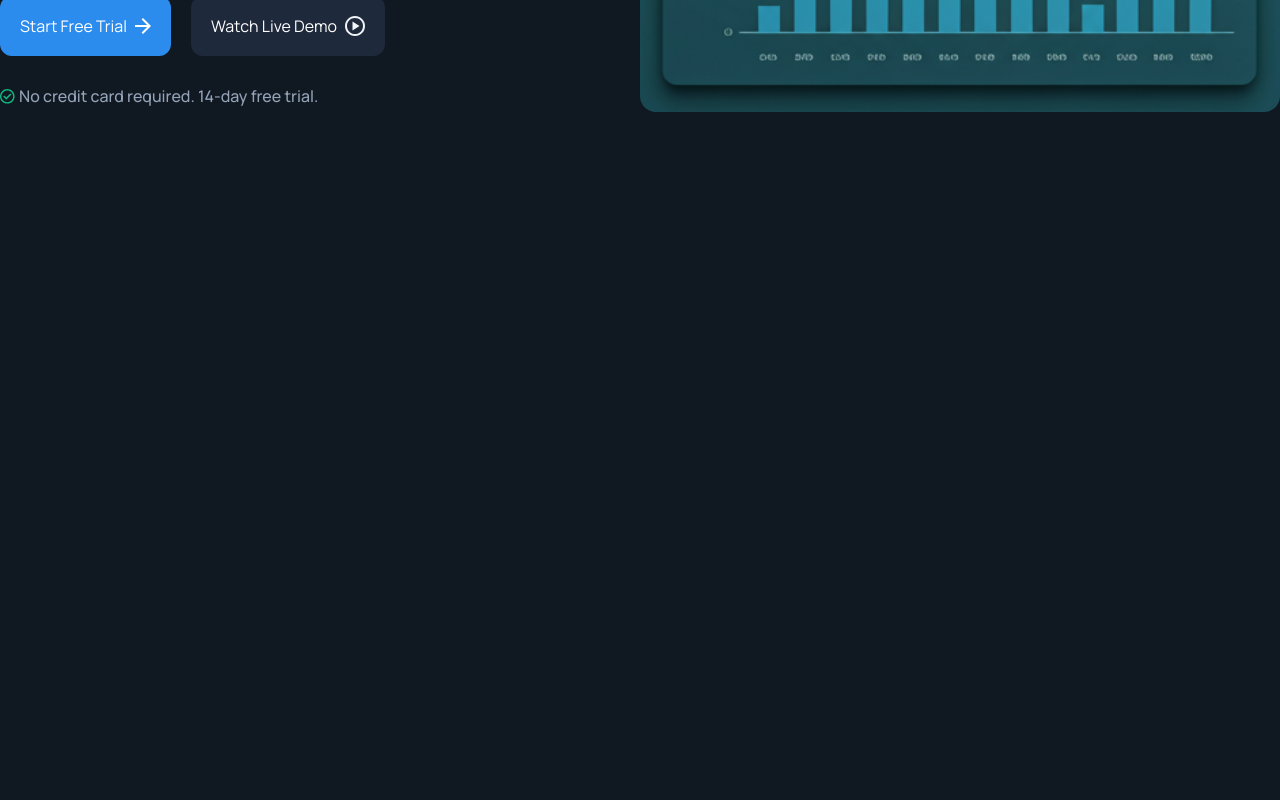
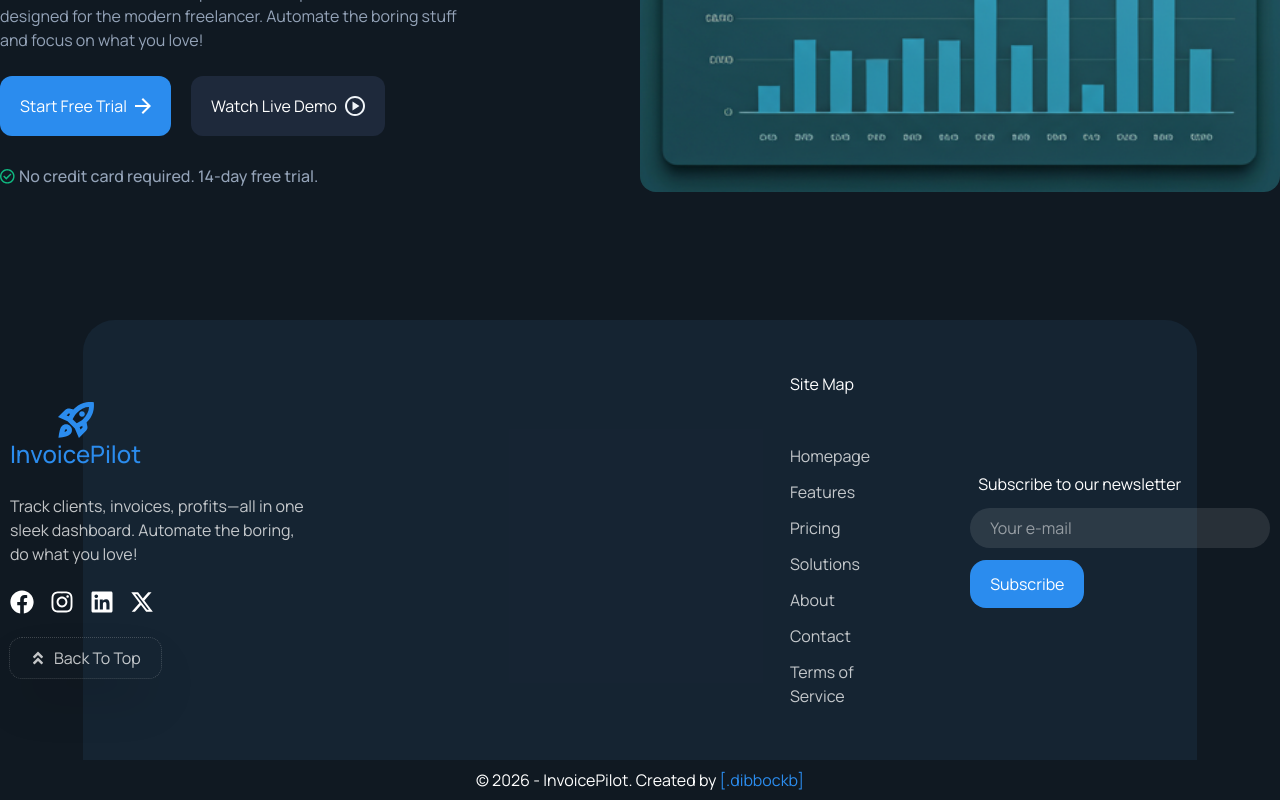
Before and after one commit to dibbockb/InvoicePilot, a React (Vite) app: page / in a window 1280 px wide. Shown: the part 588-1388 px from the top of the page. Before the commit the page ends 800 px from the top, so only its background shows below. Built offline with nearby package versions, Linux system fonts and the light colour scheme.

Commit message:
Added Footer

```diff
--- a/package.json
+++ b/package.json
@@ -15,6 +15,7 @@
     "axios": "^1.13.6",
     "react": "^19.2.0",
     "react-dom": "^19.2.0",
+    "react-icons": "^5.6.0",
     "react-router-dom": "^7.13.1",
     "zod": "^4.3.6",
     "zustand": "^5.0.11"
--- /dev/null
+++ b/src/components/ui/Global/Footer.tsx
@@ -0,0 +1,68 @@
+import { FaFacebook } from "react-icons/fa";
+import { FaInstagram } from "react-icons/fa";
+import { FaLinkedin } from "react-icons/fa";
+import { FaXTwitter } from "react-icons/fa6";
+import { FaAngleDoubleUp } from "react-icons/fa";
+import { Link } from "react-router-dom";
+
+const Footer = () => {
+    const goToTop = () => {
+        window.scrollTo({
+            top: 0,
+            behavior: 'smooth'
+        });
+    };
+
+    const handleSubscribe = () => {
+        alert("We will let you know!")
+    }
+    return (
+        <footer className=" rounded-t-3xl pt-12 ">
+            <div className="w-[87%] mx-auto bg-[#192b3da2] rounded-t-4xl h-110 flex justify-center ">
+
+                {/* footer brand */}
+                <div className="flex flex-col justify-center pr-120">
+                    <div onClick={goToTop} className="flex flex-col w-fit justify-center items-center">
+                        <img src="/assets/icon.svg" alt="navbar-icon" className="h-9 w-9 " />
+                        <div className=" text-accent text-2xl font-medium hidden md:block ">InvoicePilot</div>
+                    </div>
+                    <br />
+                    <p className="w-75 text-white/75">Track clients, invoices, profits—all in one sleek dashboard. Automate the boring, do what you love!</p>
+                    <br />
+                    <div className="flex gap-4">
+                        <a href="https://www.google.com/search?q=InvoicePilot%20by%20dibbockb%20facebook%20page" target="_blank"><FaFacebook className="shadow-2xl h-6 w-6 hover:scale-105"></FaFacebook></a>
+                        <a href="https://www.google.com/search?q=InvoicePilot%20by%20dibbockb%20instagram%20page" target="_blank"><FaInstagram className="shadow-2xl h-6 w-6 hover:scale-105"></FaInstagram></a>
+                        <a href="https://www.google.com/search?q=InvoicePilot%20by%20dibbockb%20linkedin%20page" target="_blank"> <FaLinkedin className="shadow-2xl h-6 w-6 hover:scale-105"></FaLinkedin></a>
+                        <a href="https://www.google.com/search?q=InvoicePilot%20by%20dibbockb%20twitter%20page" target="_blank"><FaXTwitter className="shadow-2xl h-6 w-6 hover:scale-105"></FaXTwitter></a>
+                    </div>
+                    <br />
+                    <button onClick={goToTop} className="flex text-white/75 max-w-fit gap-2 justify-center items-center outline-1 outline-dotted outline-white/20 shadow-2xl rounded-xl w-fit h-10 px-5 hover:bg-accent duration-150 transition-all "> <FaAngleDoubleUp></FaAngleDoubleUp> Back To Top</button>
+                </div>
+
+                {/* footer sitemap */}
+                <div className="flex flex-col justify-center text-left items-start gap-3">
+                    <h5>Site Map</h5>
+                    <br />
+                    <Link className="text-white/75 hover:text-white transition-all duration-300" to={"/"}>Homepage</Link>
+                    <Link className="text-white/75 hover:text-white transition-all duration-300" to={"/features"}>Features</Link>
+                    <Link className="text-white/75 hover:text-white transition-all duration-300" to={"/pricing"}>Pricing</Link>
+                    <Link className="text-white/75 hover:text-white transition-all duration-300" to={"/solutions"}>Solutions</Link>
+                    <Link className="text-white/75 hover:text-white transition-all duration-300" to={"/about"}>About</Link>
+                    <Link className="text-white/75 hover:text-white transition-all duration-300" to={"/contact"}>Contact</Link>
+                    <Link className="text-white/75 hover:text-white transition-all duration-300" to={"/terms"}>Terms of Service</Link>
+                </div>
+
+                {/* footer sub */}
+                <section className="flex flex-col justify-center text-left items-start gap-3 pl-25">
+                    <p className="pl-2">Subscribe to our newsletter</p>
+                    <input type="text" placeholder="Your e-mail" className="bg-white/10 rounded-3xl h-10 w-75 pl-5 transition-all duration-300" />
+                    <button onClick={handleSubscribe} className="text-white bg-accent hover:brightness-85 transition-all duration-300 h-12 w-fit px-5 rounded-2xl">Subscribe</button>
+                </section>
+            </div>
+
+            <p className="text-white text-center py-2">© 2026 - InvoicePilot. Created by <a href="https://www.dibbockb.com/" target="_blank" className="text-accent"> [.dibbockb]</a></p>
+        </footer>
+    )
+}
+
+export default Footer
--- a/src/components/ui/Global/Navbar.tsx
+++ b/src/components/ui/Global/Navbar.tsx
@@ -4,24 +4,23 @@ import { Link } from "react-router-dom"
 const Navbar = () => {
     return (
 
-        <nav className="bg-[#101922] flex justify-around md:justify-between lg:justify-around h-20 ">
+        <nav className="bg-[#101922] flex px-35 py-5 justify-between items-center ">
             <Link to={"/"} className="flex items-center gap-3 hover:scale-110 transition-all duration-200 ease-in-out">
                 <img src="/assets/icon.svg" alt="navbar-icon" className="h-9 w-9 " />
-                <div className=" text-[#2b8cee] text-2xl font-medium hidden md:block ">InvoicePilot</div>
+                <div className=" text-accent text-2xl font-medium hidden md:block ">InvoicePilot</div>
             </Link>
 
             <div className="items-center gap-2 text-white hidden lg:flex ">
-                <NavLink to={"/features"} className="hover:bg-[#2B8CEE]/80 flex justify-center items-center w-22 h-10 rounded transition-all duration-300 text-center">Features</NavLink >
-                <NavLink to={"/solutions"} className="hover:bg-[#2B8CEE]/80 flex justify-center items-center w-25 h-10 rounded transition-all duration-300 text-center">Solutions</NavLink >
-                <NavLink to={"/pricing"} className="hover:bg-[#2B8CEE]/80 flex justify-center items-center w-20 h-10 rounded transition-all duration-300 text-center">Pricing</NavLink >
-                <NavLink to={"/about"} className="hover:bg-[#2B8CEE]/80 flex justify-center items-center w-18 h-10 rounded transition-all duration-300 text-center">About</NavLink >
+                <NavLink to={"/features"} className="hover:bg-accent/80 flex justify-center items-center w-22 h-10 rounded transition-all duration-300 text-center">Features</NavLink >
+                <NavLink to={"/solutions"} className="hover:bg-accent/80 flex justify-center items-center w-25 h-10 rounded transition-all duration-300 text-center">Solutions</NavLink >
+                <NavLink to={"/pricing"} className="hover:bg-accent/80 flex justify-center items-center w-20 h-10 rounded transition-all duration-300 text-center">Pricing</NavLink >
+                <NavLink to={"/about"} className="hover:bg-accent/80 flex justify-center items-center w-18 h-10 rounded transition-all duration-300 text-center">About</NavLink >
             </div>
 
             <div className="flex justify-center items-center gap-3">
-                <Link to={"/login"} className="text-white h-10 hover:bg-[#2B8CEE]/80 flex justify-center items-center rounded w-18 transition-all duration-300">Log In</Link>
-                <Link to={"/onboarding"} className=" text-white bg-[#2B8CEE] w-37 h-10 flex justify-center items-center rounded hover:bg-[#2B8CEE]/80 duration-300">Start Free Trial</Link>
+                <Link to={"/login"} className="text-white h-10 hover:bg-accent/80 flex justify-center items-center rounded w-18 transition-all duration-300">Log In</Link>
+                <Link to={"/onboarding"} className=" text-white bg-accent w-37 h-10 flex justify-center items-center rounded hover:bg-accent/80 duration-300">Start Free Trial</Link>
             </div>
-
         </nav>
     )
 }
--- a/src/components/ui/Landing/Hero.tsx
+++ b/src/components/ui/Landing/Hero.tsx
@@ -2,7 +2,7 @@ import { Link } from "react-router-dom"
 
 const Hero = () => {
     return (
-        <section>
+        <section className="py-20">
 
             <div className="flex justify-center items-end">
                 <div >
--- a/src/index.css
+++ b/src/index.css
@@ -1,11 +1,16 @@
 @import url('https://fonts.googleapis.com/css2?family=Manrope:wght@200..800&display=swap');
 @import "tailwindcss";
 
+@theme {
+    --color-primary: #101922;
+    --color-accent: #2B8CEE;
+}
+
 .Manrope {
-  font-family: "Manrope", sans-serif;
-  font-optical-sizing: auto;
-  font-weight: 500;
-  font-style: normal;
+    font-family: "Manrope", sans-serif;
+    font-optical-sizing: auto;
+    font-weight: 500;
+    font-style: normal;
 }
 
 *,
@@ -15,12 +20,11 @@
 }
 
 * {
-    margin: 0;
     font-family: "Manrope";
 }
 
 section {
-    background-color: #101922;
+    background-color: --color-bg;
 }
 
 html {
--- a/src/layout/Layout.tsx
+++ b/src/layout/Layout.tsx
@@ -1,11 +1,15 @@
 import { Outlet } from "react-router-dom";
 import Navbar from "../components/ui/Global/Navbar";
+import Footer from "../components/ui/Global/Footer";
 
 export default function Layout() {
   return (
-    <>
+    <div className="min-h-screen flex flex-col">
       <Navbar />
-      <Outlet />
-    </>
+      <main className="flex-1">
+        <Outlet />
+      </main>
+      <Footer />
+    </div>
   );
 }
--- a/src/router/index.tsx
+++ b/src/router/index.tsx
@@ -7,8 +7,8 @@ import Pricing from "../components/ui/Product/Pricing";
 import About from "../components/ui/Product/About";
 import Trial from "../components/ui/Product/Trial";
 import Demo from "../components/ui/Product/Demo";
-import Login from "../components/ui/User/Login";
-import Register from "../components/ui/User/Register";
+import Login from "../features/auth/Login";
+import Register from "../features/auth/Register";
 
 export const router = createBrowserRouter([
     {
```
Also changed, not shown: src/features/auth/Login.tsx (renamed from src/components/ui/User/Login.tsx), src/features/auth/Register.tsx (renamed from src/components/ui/User/Register.tsx), 1 other file (tests, documents, lock files or other folders).
